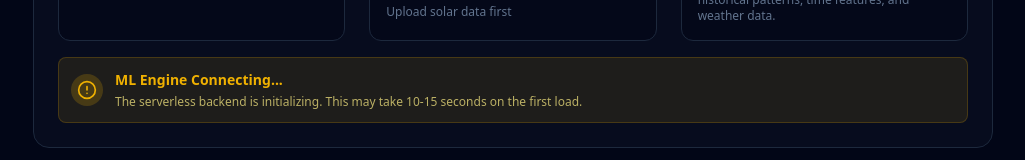
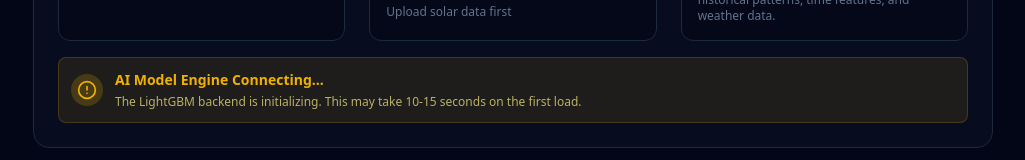
Before and after one commit to Rajy777/HelioSyn, a React (Vite) app: page /dashboard in a window 1280 px wide. Shown: the part 1069-1229 px from the top of the page, without its empty margins (255-1280 px from the left). Built offline with nearby package versions, Linux system fonts and the light colour scheme; no server answers.

Commit message:
ui: update AI model connection status labels

```diff
--- a/src/pages/Dashboard.tsx
+++ b/src/pages/Dashboard.tsx
@@ -374,8 +374,8 @@
                             <AlertCircle className="w-5 h-5 text-yellow-500" />
                         </div>
                         <div>
-                            <p className="font-semibold mb-1 text-yellow-500">ML Engine Connecting...</p>
-                            <p className="text-xs text-yellow-200/70">The serverless backend is initializing. This may take 10-15 seconds on the first load.</p>
+                            <p className="font-semibold mb-1 text-yellow-500">AI Model Engine Connecting...</p>
+                            <p className="text-xs text-yellow-200/70">The LightGBM backend is initializing. This may take 10-15 seconds on the first load.</p>
                         </div>
                     </div>
                 )}
```
